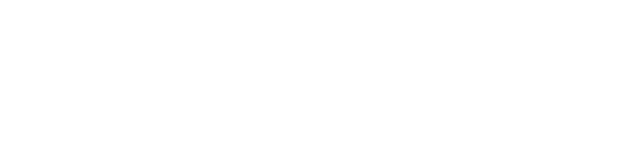
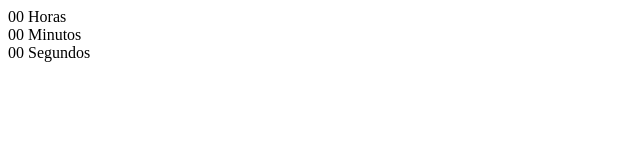
Before and after one commit to samuelramosdev/project-digital-watch, a plain HTML site: page index.html in a window 1280 px wide. Shown: the whole page, without its empty margins (0-640 px from the left). Drawn offline with Linux system fonts and the light colour scheme.

Commit message:
FEAT: create HTML structure

```diff
--- a/index.html
+++ b/index.html
@@ -11,7 +11,20 @@
 <body>
   <main>
     <div class="watch">
+      <div>
+        <span id="horas">00</span>
+        <span class="tempo">Horas</span>
+      </div>
 
+      <div>
+        <span id="minutes">00</span>
+        <span class="time">Minutos</span>
+      </div>
+
+      <div>
+        <span id="seconds">00</span>
+        <span class="time">Segundos</span>
+      </div>
     </div>
   </main>
   <script src="assets/js/script.js"></script>
```
